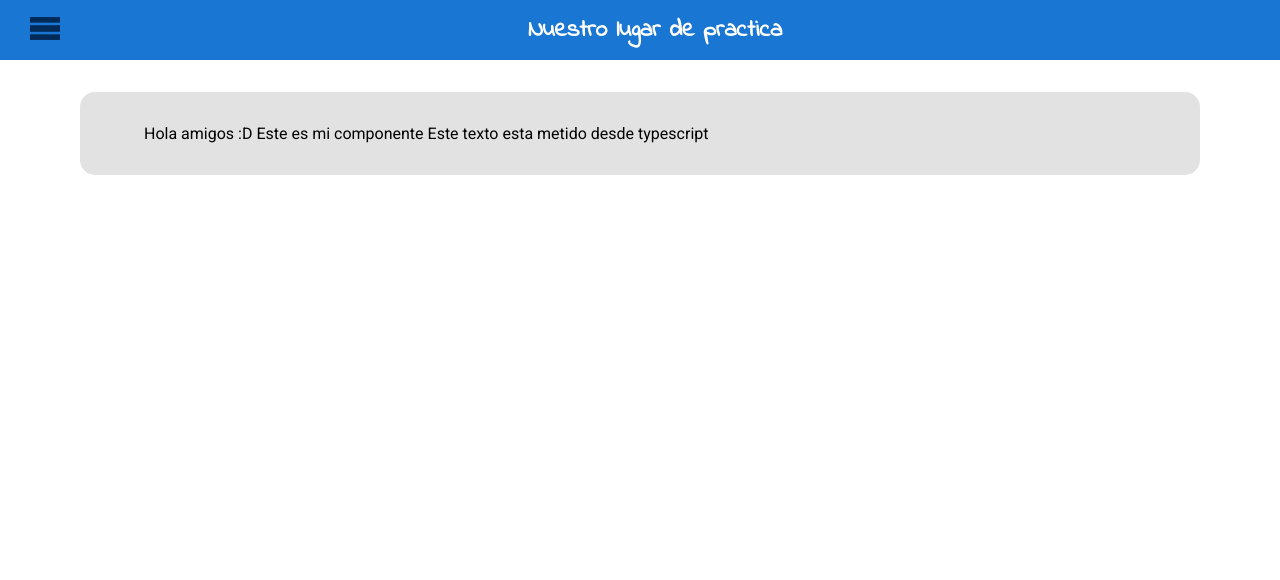
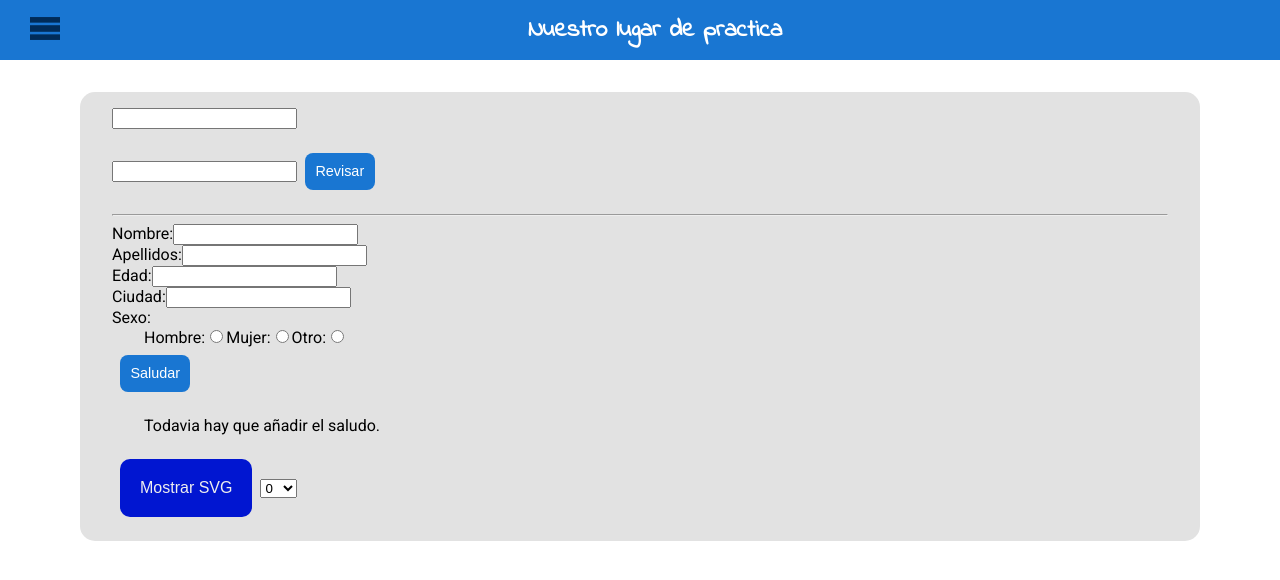
Before and after one commit to g-rar/angularSandBox, an Angular app: page /gerardo in a window 1280 px wide. Shown: the top 580 px of the page. Built offline with nearby package versions, Linux system fonts and the light colour scheme.

Commit message:
Terminados los ejercicios
Se ven feos, pero son funcionales

```diff
--- a/src/app/gerardo/gerardo.component.css
+++ b/src/app/gerardo/gerardo.component.css
@@ -1,7 +1,27 @@
+::ng-deep :root {
+    --color-gmain: #0116d1;
+    --color-gsecondary: #02eeff;
+    --color-gtext-bright: #eeeeee;
+    --color-gtext-dark: #292929;
+}
+
 .page-background {
-    --color-gmain: #32d101;
-    --color-gsecondary: #d6e600;
     z-index: -1;
     height: 100%;
     width: 100%;
 }
+
+.btn-ganimation {
+    background: var(--color-gmain);
+    color: var(--color-gtext-bright);
+    transition: 200ms cubic-bezier(0.55, 0.055, 0.675, 0.19);
+}
+
+.btn-ganimation:hover {
+    background: var(--color-gsecondary);
+    color: var(--color-gtext-dark);
+}
+
+.mrg-l-1{
+    margin-left: 2rem;
+}
--- a/src/app/gerardo/gerardo.component.html
+++ b/src/app/gerardo/gerardo.component.html
@@ -1,3 +1,52 @@
 <div class="page-content">
-    <p>Hola amigos :D Este es mi componente {{textoEjemplo}}</p>
+    <input type="text" class="gtext-input" (input)="onInput($event.target.value)">
+    <p>{{resultadoPal1}}</p>
+
+    <input type="text" class="gtext-input" [(ngModel)]="inputPal2">
+    <button class="main-btn btn-small" (click)="checkPal2()">Revisar</button>
+    <p>{{resultadoPal2}}</p>
+
+    <hr/>
+    <form [formGroup]="regPersonaForm" (ngSubmit)="submitRegPersona(regPersonaForm.value)">
+        <div>
+            <label>Nombre:</label>
+            <input type="text" formControlName="nombre">
+        </div>
+        <div>
+            <label>Apellidos:</label>
+            <input type="text" formControlName="apellidos">
+        </div>
+        <div>
+            <label>Edad:</label>
+            <input type="number" formControlName="edad">
+        </div>
+        <div>
+            <label>Ciudad:</label>
+            <input type="text" formControlName="ciudad">
+        </div>
+        <div>
+            <label>Sexo:</label>
+            <div class="mrg-l-1">
+                <label>Hombre:</label>
+                <input type="radio" value="hombre" formControlName="sexo">
+                <label>Mujer:</label>
+                <input type="radio" value="mujer" formControlName="sexo">
+                <label>Otro:</label>
+                <input type="radio" value="otro" formControlName="sexo">
+            </div>
+        </div>
+        <button type="submit" class="main-btn btn-small">Saludar</button>
+    </form>
+    <p>{{saludoPersona}}</p>
+
+    <button class="main-btn btn-ganimation" (mousedown)="btnPressed()" (mouseup)="btnReleased()" (mouseleave)="btnReleased()">
+        Mostrar SVG
+    </button>
+    <svg *ngIf="showSVG" xmlns="http://www.w3.org/2000/svg" heiht="3rem" width="3rem" viewBox="0 0 24 24"><path d="M12 0l-11 6v12.131l11 5.869 11-5.869v-12.066l-11-6.065zm-.005 2.281l7.915 4.365-2.201 1.148-5.709-3.107-5.666 3.084-2.201-1.201 7.862-4.289zm.012 14.809l-3.821-2.024 3.814-2.014 3.739 2.089-3.732 1.949zm-5.007-7.404l4-2.177v3.808l-4 2.116v-3.747zm6 1.637v-3.815l4 2.177v3.866l-4-2.228zm-10 5.609v-8.702l2 1.091v6.321l6 3.178v2.38l-8-4.268zm18 0l-8 4.268v-2.372l6-3.132v-6.322l2-1.042v8.6z"/></svg>
+
+    <select [(ngModel)]="numberSelected" (change)="onChange($event.target.value)">
+        <option *ngFor="let i of numberOptions" value="{{i}}">{{i}}</option>
+    </select>
+
+    <svg *ngFor="let a of amountArray" width="24" height="24" xmlns="http://www.w3.org/2000/svg" fill-rule="evenodd" clip-rule="evenodd"><path d="M18.5 21.05c.715 0 1.5.566 1.5 1.5 0 .715-.566 1.5-1.5 1.5h-14c-.929 0-1.5-.776-1.5-1.5 0-.72.573-1.5 1.5-1.5h14zm-.089-1h-13.895c-1.749-5.978 7.02-8.2 4.672-10.431-1.366-1.298-2.838 1.544-4.771.914-1.313-.427-1.985-2.881-.715-3.483 2.357-1.118 2.076-3.365 3.113-4.153 1.167-.886 2.347.211 3.108-.383.48-.376-.015-1.416-.773-2.464 5.541.565 8.469 3.854 9.459 7h-1.756c-.24 0-.5.189-.5.5 0 .239.189.5.5.5h2.007c.094.496.14.979.14 1.44l-.012.56h-1.841c-.31 0-.5.26-.5.5 0 .239.19.5.5.5h1.76c-.092.747-.243 1.406-.419 2h-1.988c-.311 0-.5.26-.5.5 0 .239.189.5.5.5h1.651c-.879 2.364-1.852 3.669.26 6zm-10.175-16c.422 0 .764.307.764.684 0 .378-.342.684-.764.684-.421 0-.763-.306-.763-.684 0-.377.342-.684.763-.684z"/></svg>
 </div>
--- a/src/app/gerardo/gerardo.component.ts
+++ b/src/app/gerardo/gerardo.component.ts
@@ -1,4 +1,6 @@
 import { Component, OnInit } from '@angular/core';
+import { FormBuilder } from '@angular/forms';
+import { stringify } from 'querystring';
 
 @Component({
   selector: 'app-gerardo',
@@ -7,11 +9,74 @@ import { Component, OnInit } from '@angular/core';
 })
 export class GerardoComponent implements OnInit {
 
-  textoEjemplo = "Este texto esta metido desde typescript";
+  resultadoPal1 :string;
+  resultadoPal2 :string;
+  inputPal2: string;
+  regPersonaForm;
+  saludoPersona = "Todavia hay que añadir el saludo.";
+  showSVG = false;
+  numberOptions = Array.from(Array(27).keys());
+  numberSelected = 0;
+  amountArray = [];
 
-  constructor() { }
+  constructor(private formBuilder :FormBuilder) {
+    this.regPersonaForm = formBuilder.group({
+      nombre:"",
+      apellidos:"",
+      edad:"",
+      ciudad:"",
+      sexo:""
+    })
+  }
 
   ngOnInit() {
   }
 
+  onInput(inputValue){
+    this.resultadoPal1 = this.esPalindromo(inputValue) ? "Eso sí es un palíndromo :D" : "Eso no es un palindromo.";
+  }
+
+  checkPal2(){
+    this.resultadoPal2 = this.esPalindromo(this.inputPal2) ? "Eso sí es un palíndromo :D" : "Eso no es un palindromo.";
+  }
+
+  submitRegPersona(formData){
+    let letraGen :string;
+    if(formData.sexo === "hombre"){
+      letraGen = "o"
+    } else if (formData.sexo === "mujer"){
+      letraGen = "a"
+    } else {
+      letraGen = "e"
+    }
+    this.saludoPersona = `Hola ${formData.nombre}, un gusto conocerl${letraGen}.`;
+  }
+
+  btnPressed(){
+    this.showSVG = true;
+  }
+
+  btnReleased(){
+    this.showSVG = false;
+  }
+
+  onChange(value){
+    let num: number = value as number;
+    this.amountArray = [];
+    for (let i = 0; i < num; i++) {
+      this.amountArray.push(i)
+    }
+  }
+
+  private esPalindromo(value: string):boolean {
+    value = value.trim().toLowerCase(); // <---- Remueve espacios al final y al principio y lo pasa a minuscula
+    let valLength = value.length; // <----  la longitud de un string o array es una propiedad, no un metodo
+    for (let i = 0; i < Math.floor(value.length/2) ; i++) {
+      if(value[i] !== value[value.length-1-i]){
+        return false;
+      }
+    }
+    return true;
+  }
+
 }
```
